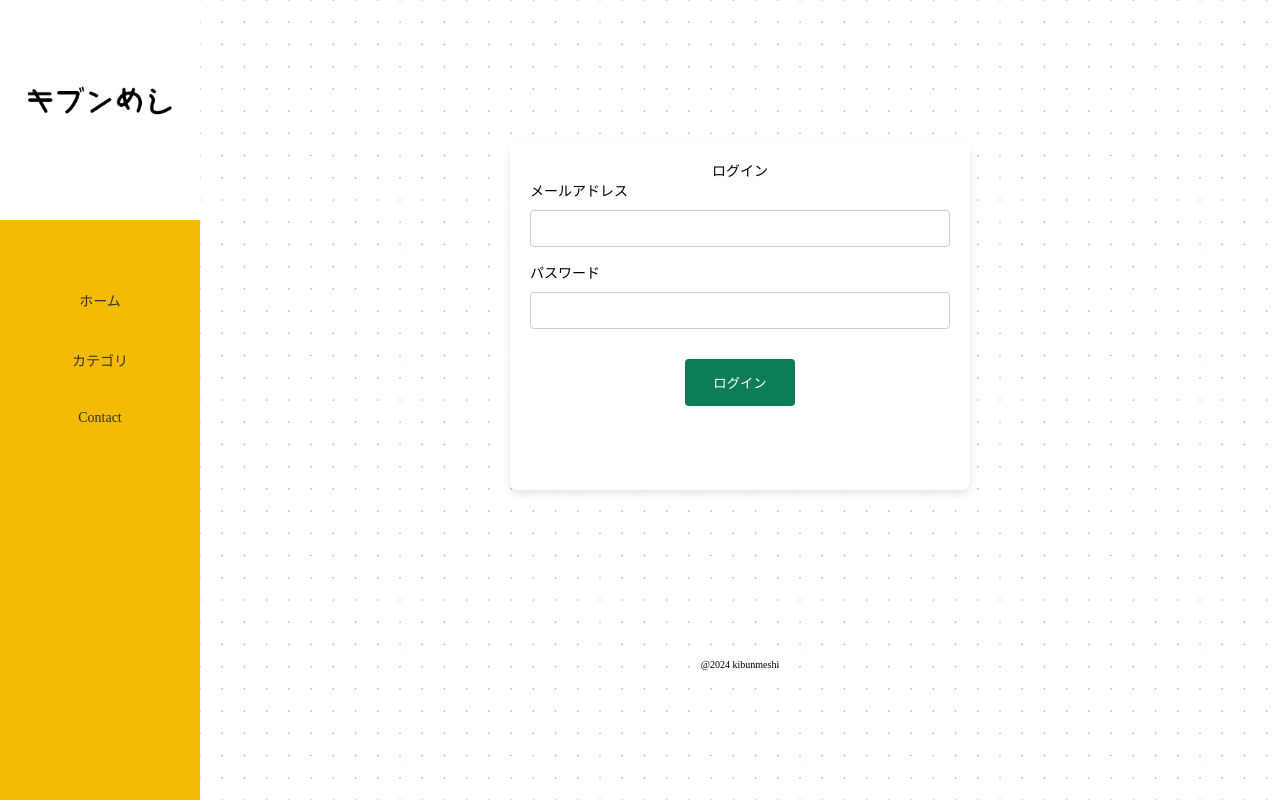
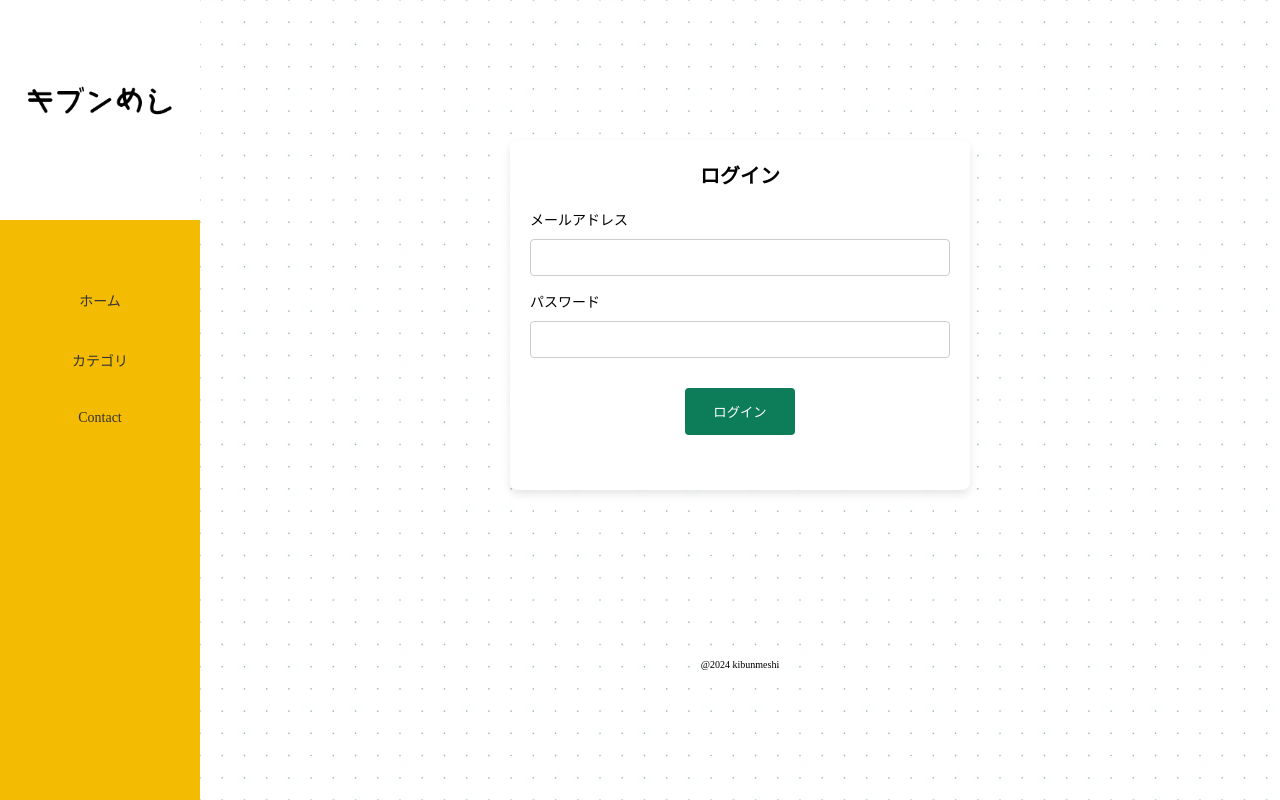
Before and after one commit to JunichiKako/supabase-kibunmeshi, a Next.js app: page /login in a window 1280 px wide. Built offline with nearby package versions, Linux system fonts and the light colour scheme; no server answers.

Commit message:
CSSの修正

```diff
--- a/src/app/admin/recipes/adminRecipeList.module.css
+++ b/src/app/admin/recipes/adminRecipeList.module.css
@@ -1,8 +1,7 @@
 /* RecipeList.module.css */
 .list {
+    max-width: 700px;
     list-style: none;
-    padding: 0;
-    margin: 0;
     margin-top: 50px;
     text-decoration: none;
 }
--- a/src/app/login/page.tsx
+++ b/src/app/login/page.tsx
@@ -29,7 +29,7 @@ export default function LoginForm() {
 
     return (
         <div className={styles.form_container}>
-            <div className={styles.formh_eader}>ログイン</div>
+            <div className={styles.form_header}>ログイン</div>
             <form className={styles.login_form} onSubmit={handleSubmit}>
                 {errorMessage && <p style={{ color: "red" }}>{errorMessage}</p>}
                 <div className={styles.form_group}>
```
